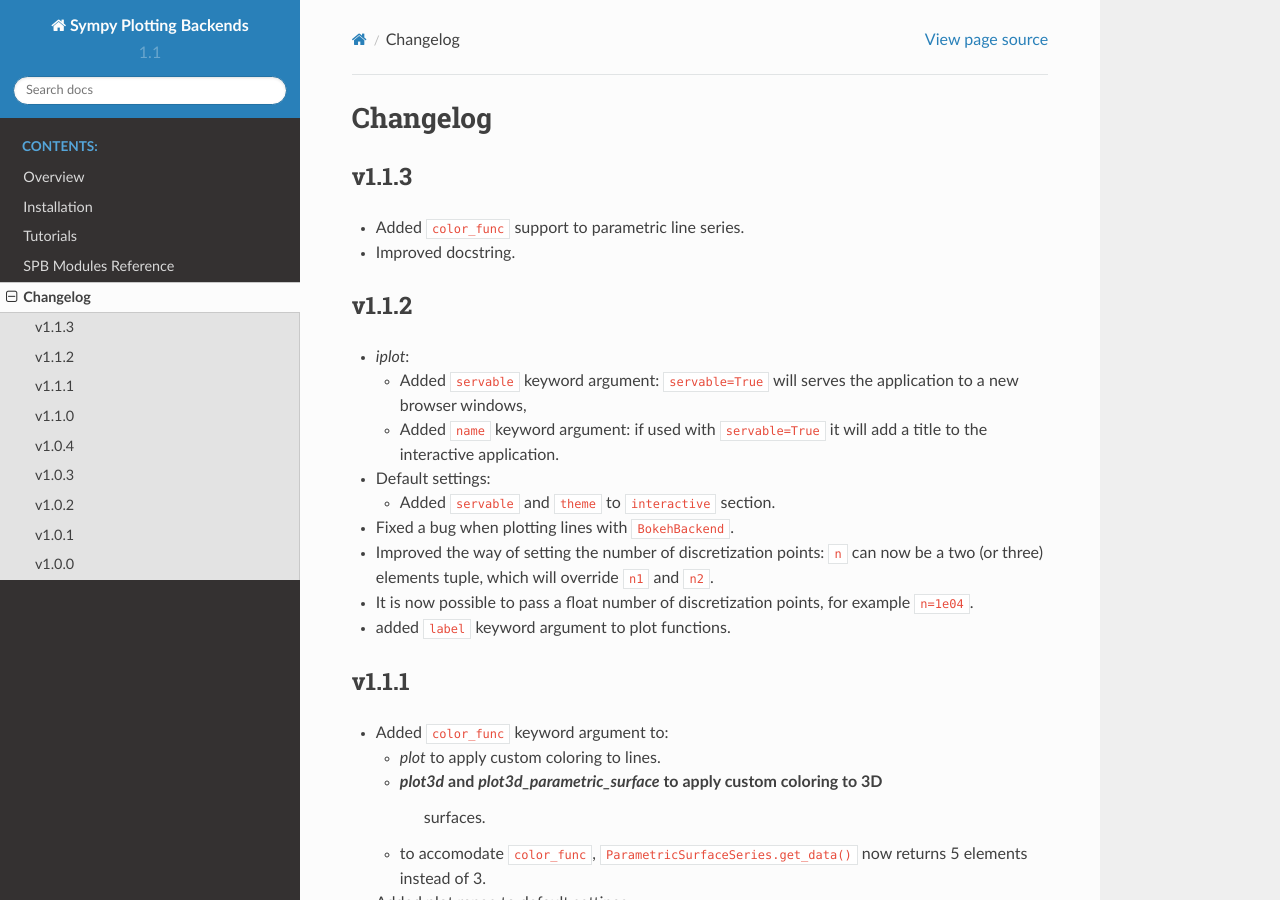
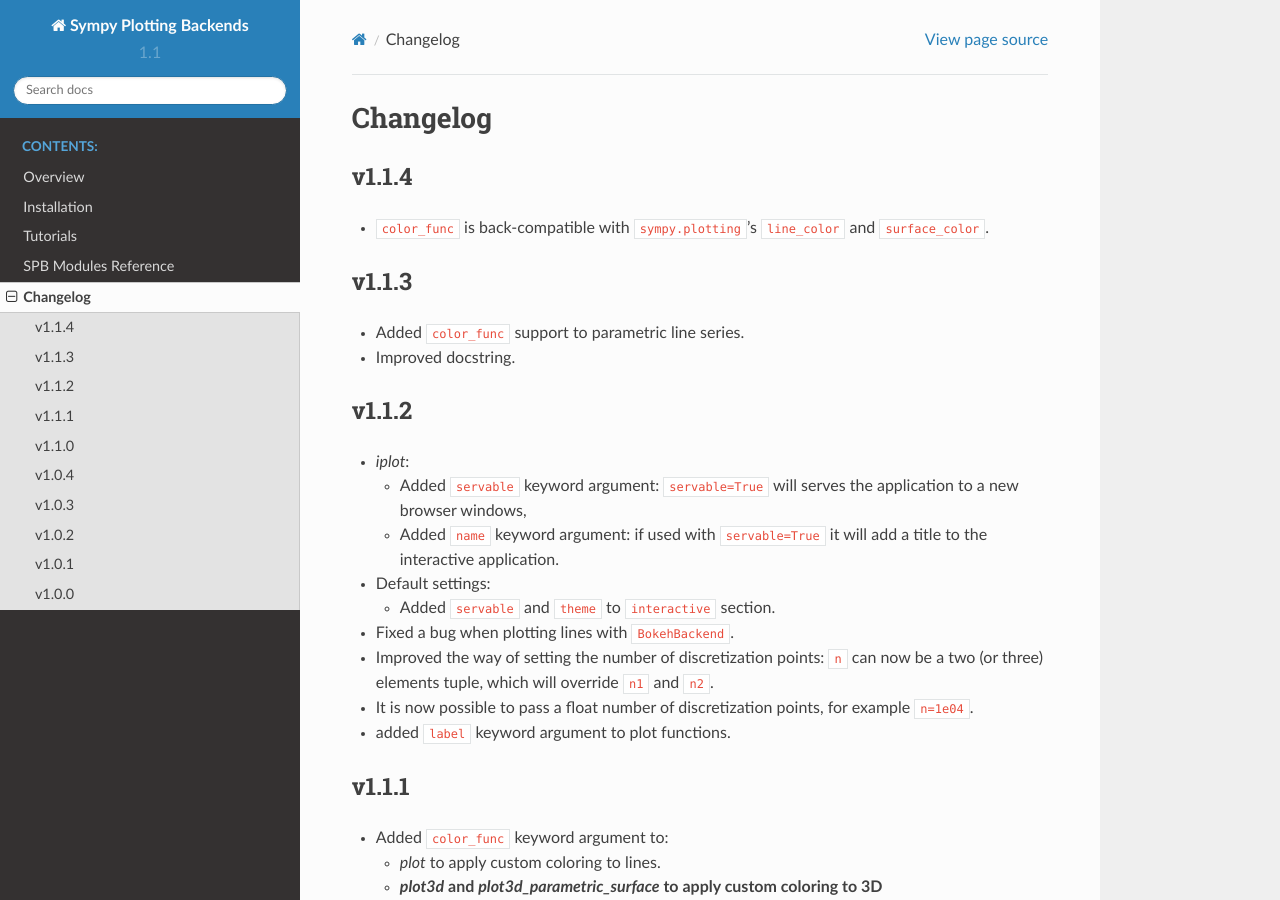
Before and after one commit to Davide-sd/sympy-plot-backends, a Sphinx documentation site: the page built from doc/source/changelog.rst, in a window 1280 px wide and 900 px high. Built offline with Sphinx 7.4.7 and the Read the Docs theme 2.0.0, drawn with Linux system fonts in a browser that asks for light colours.

Commit message:
version bump

```diff
--- a/doc/source/changelog.rst
+++ b/doc/source/changelog.rst
@@ -1,6 +1,12 @@
 ==========
  Changelog
 ==========
+
+v1.1.4
+======
+
+* ``color_func`` is back-compatible with ``sympy.plotting``'s
+  ``line_color`` and ``surface_color``.
 
 
 v1.1.3
--- a/spb/_version.py
+++ b/spb/_version.py
@@ -1 +1 @@
-__version__ = "1.1.3"
+__version__ = "1.1.4"
```
